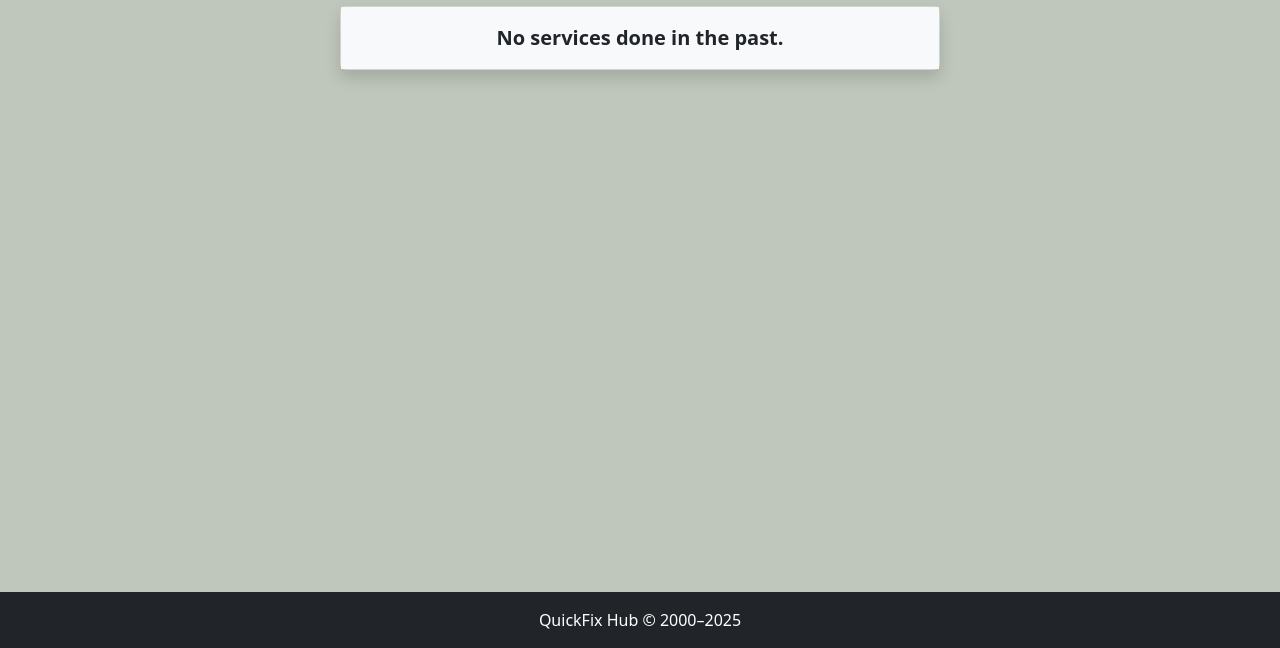
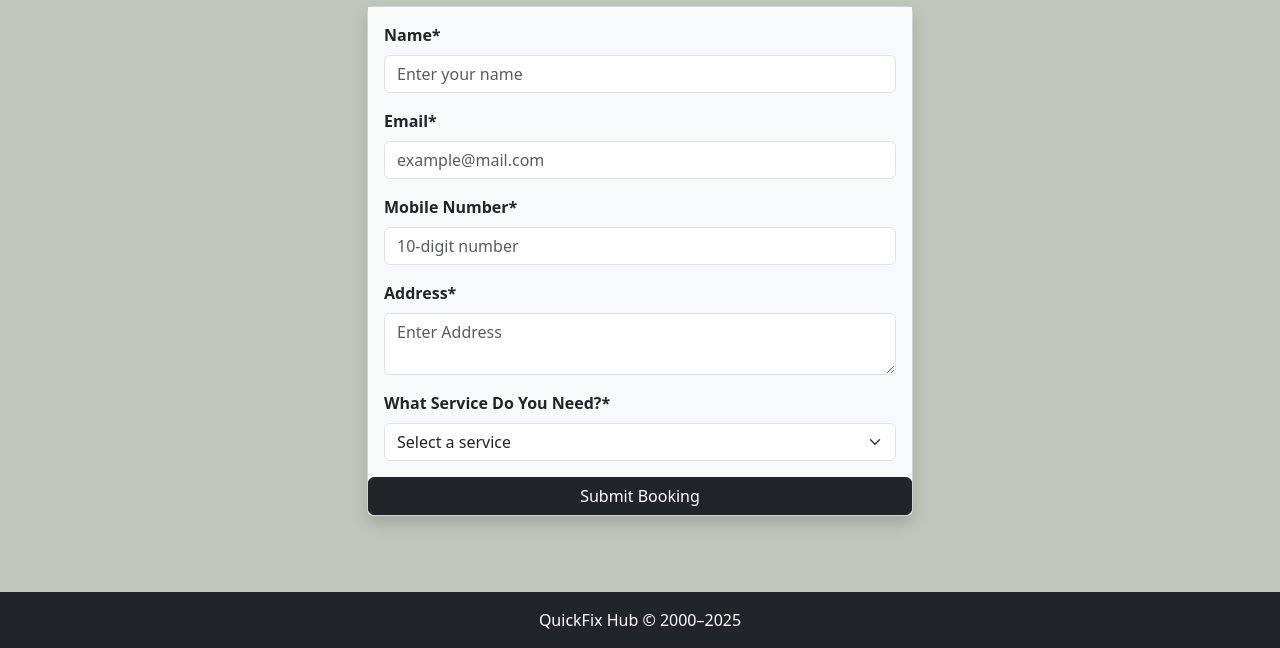
Before and after one commit to harishankarjp07/Web-Technology, a plain HTML site: page history.html in a window 1280 px wide. Shown: the part 152-800 px from the top of the page. Drawn offline with nearby package versions, Linux system fonts and the light colour scheme.

Commit message:
Update history.html

```diff
--- a/history.html
+++ b/history.html
@@ -3,18 +3,19 @@
 <head>
   <meta charset="UTF-8" />
   <meta name="viewport" content="width=device-width, initial-scale=1" />
-  <title>Service History - QuickFix Hub</title>
+  <title>Service Booking - QuickFix Hub</title>
   <link href="https://cdn.jsdelivr.net/npm/bootstrap@5.3.0/dist/css/bootstrap.min.css" rel="stylesheet" />
 </head>
 <body style="background-color: #bfc7bc;" class="pt-5 d-flex flex-column min-vh-100">
- <nav class="navbar fixed-top navbar-expand-lg" style="background-color: #080101;">
+
+  <nav class="navbar fixed-top navbar-expand-lg" style="background-color: #080101;">
     <div class="container-fluid">
       <a class="navbar-brand text-white fw-bold" href="#">QuickFix Hub</a>
       <button class="navbar-toggler" type="button" data-bs-toggle="offcanvas" data-bs-target="#offcanvasMenu">
         <span class="navbar-toggler-icon"></span>
       </button>
 
-      <div class="offcanvas offcanvas-end" tabindex="-1" id="offcanvasMenu" style="background-color: #080000ee;">
+      <div class="offcanvas offcanvas-end" tabindex="-1" id="offcanvasMenu" style="background-color: #0e0b0bee;">
         <div class="offcanvas-header">
           <h5 class="offcanvas-title text-light">Menu</h5>
           <button type="button" class="btn-close" data-bs-dismiss="offcanvas"></button>
@@ -29,15 +30,55 @@
       </div>
     </div>
   </nav>
+
   <div class="container my-5">
-    <h2 class="text-center mb-4">Service History</h2>
-    <div class="card shadow mx-auto" style="max-width: 600px;">
-      <div class="card-body bg-light text-center">
-        <p class="mb-0 fw-semibold fs-5">No services done in the past.</p>
+    <h2 class="text-center mb-4">Book Your Service</h2>
+    <div class="row justify-content-center g-4">
+      <div class="col-lg-6">
+        <div class="card shadow">
+          <div class="card-body bg-light">
+            <form>
+              <div class="mb-3">
+                <label for="name" class="form-label fw-bold">Name*</label>
+                <input type="text" class="form-control" id="name" placeholder="Enter your name" required>
+              </div>
+
+              <div class="mb-3">
+                <label for="email" class="form-label fw-bold">Email*</label>
+                <input type="email" class="form-control" id="email" placeholder="example@mail.com" required>
+              </div>
+
+              <div class="mb-3">
+                <label for="mobile" class="form-label fw-bold">Mobile Number*</label>
+                <input type="tel" class="form-control" id="mobile" placeholder="10-digit number" required pattern="[0-9]{10}">
+              </div>
+                <div class="mb-3">
+                  <label for="Address" class="form-label fw-bold">Address*</label>
+                  <textarea class="form-control" id="Address" placeholder="Enter Address" required></textarea>
+                </div>
+
+                <label for="service" class="form-label fw-bold">What Service Do You Need?*</label>
+                <select class="form-select" id="service" required>
+                  <option value="" selected disabled>Select a service</option>
+                  <option value="full">Full Service</option>
+                  <option value="oil">Oil Service</option>
+                  <option value="brake">Brake Check</option>
+                  <option value="parts">Parts Need to Be Changed</option>
+                </select>
+              </div>
+
+              <div class="d-grid">
+                <button type="submit" class="btn btn-dark">Submit Booking</button>
+              </div>
+
+            </form>
+          </div>
+        </div>
+      </div>
+        </div>
       </div>
     </div>
   </div>
-
   <footer class="mt-auto bg-dark text-center text-white py-3">
     QuickFix Hub © 2000–2025
   </footer>
```
